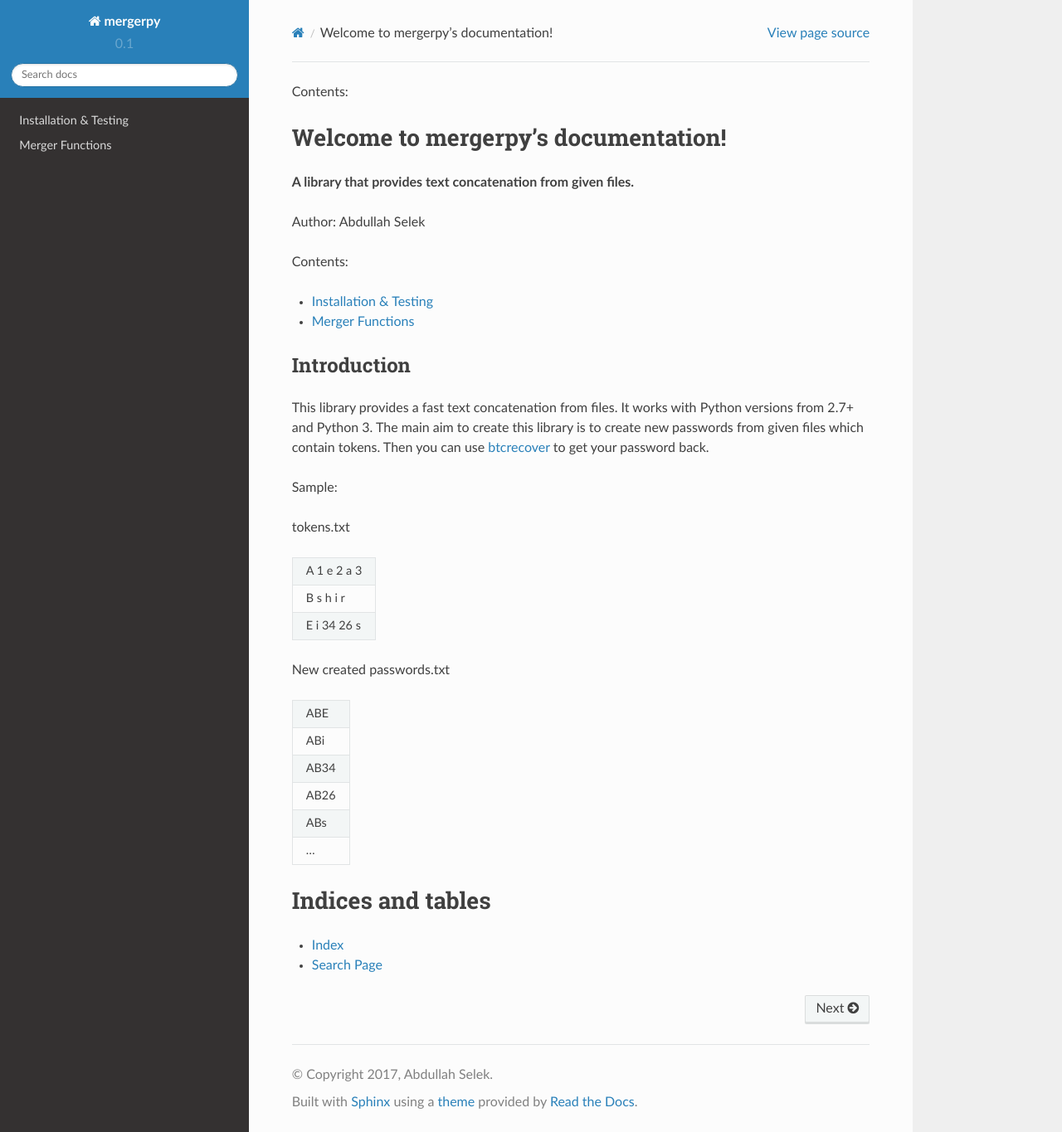
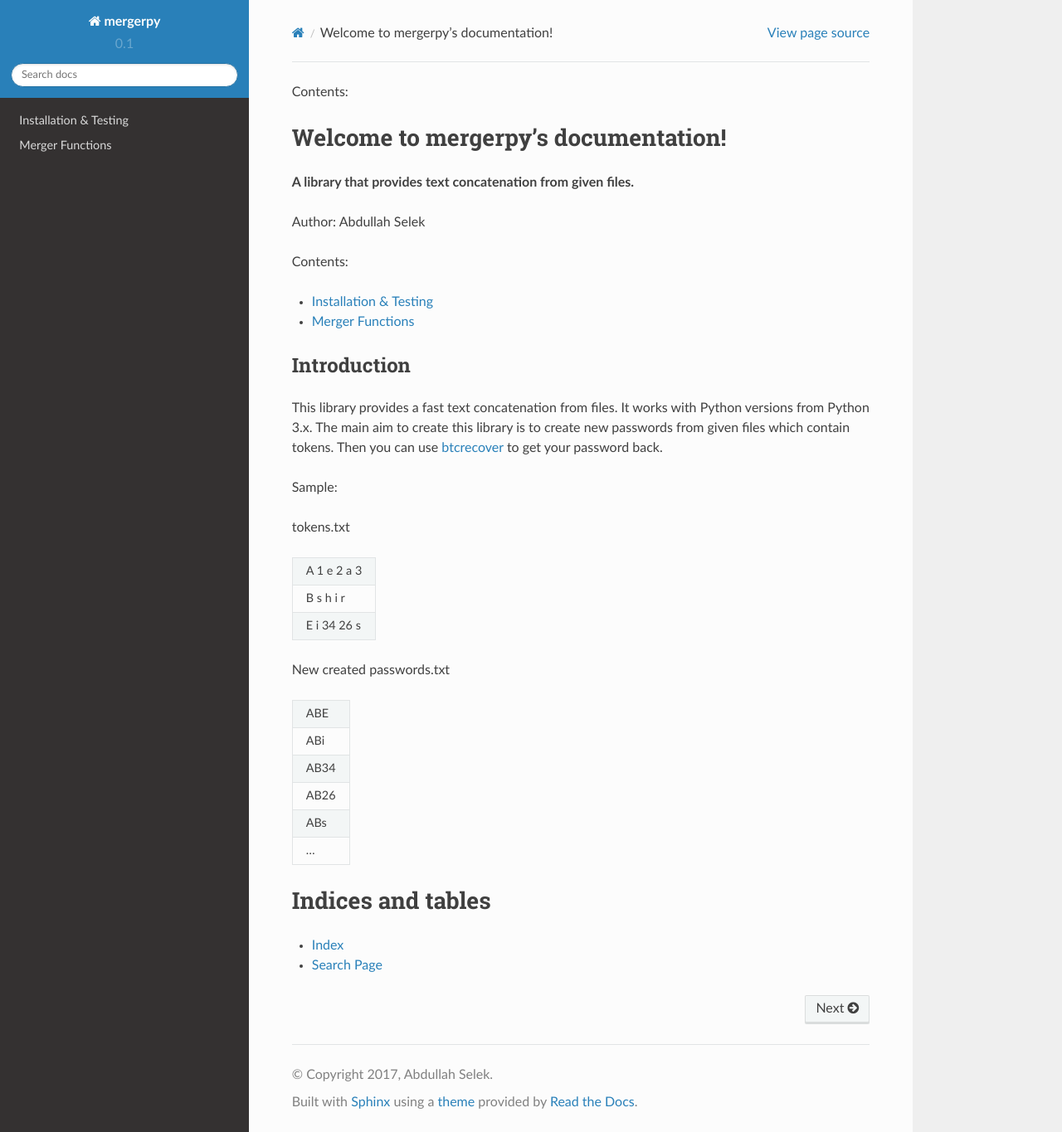
Before and after one commit to abdullahselek/MergerPy, a Sphinx documentation site: the page built from docs/index.rst, in a window 1280 px wide and 1365 px high. Shown: the whole window at 83% size. Built offline with Sphinx 7.4.7 and the Read the Docs theme 2.0.0, drawn with Linux system fonts in a browser that asks for light colours.

Commit message:
Remove Python 2.7 support.

```diff
--- a/README.rst
+++ b/README.rst
@@ -26,7 +26,7 @@
 Introduction
 ============
 
-This library provides a fast text concatenation from files. It works with Python versions from 2.7+ and Python 3.
+This library provides a fast text concatenation from files. It works with Python versions from Python 3.x.
 The main aim to create this library is to create new passwords from given files which contain tokens. Then you can
 use `btcrecover <https://github.com/gurnec/btcrecover>`_ to get your password back.
 
--- a/docs/index.rst
+++ b/docs/index.rst
@@ -20,7 +20,7 @@
 Introduction
 ------------
 
-This library provides a fast text concatenation from files. It works with Python versions from 2.7+ and Python 3.
+This library provides a fast text concatenation from files. It works with Python versions from Python 3.x.
 The main aim to create this library is to create new passwords from given files which contain tokens. Then you can
 use `btcrecover <https://github.com/gurnec/btcrecover>`_ to get your password back.
 
--- a/setup.py
+++ b/setup.py
@@ -47,11 +47,9 @@
         'Operating System :: OS Independent',
         'Topic :: Software Development :: Libraries :: Python Modules',
         'Programming Language :: Python',
-        'Programming Language :: Python :: 2.7',
-        'Programming Language :: Python :: 3.2',
-        'Programming Language :: Python :: 3.3',
-        'Programming Language :: Python :: 3.4',
         'Programming Language :: Python :: 3.5',
         'Programming Language :: Python :: 3.6',
+        'Programming Language :: Python :: 3.7',
+        'Programming Language :: Python :: 3.8',
     ],
 )
```
Also changed, not shown: .travis.yml, 1 other file.
